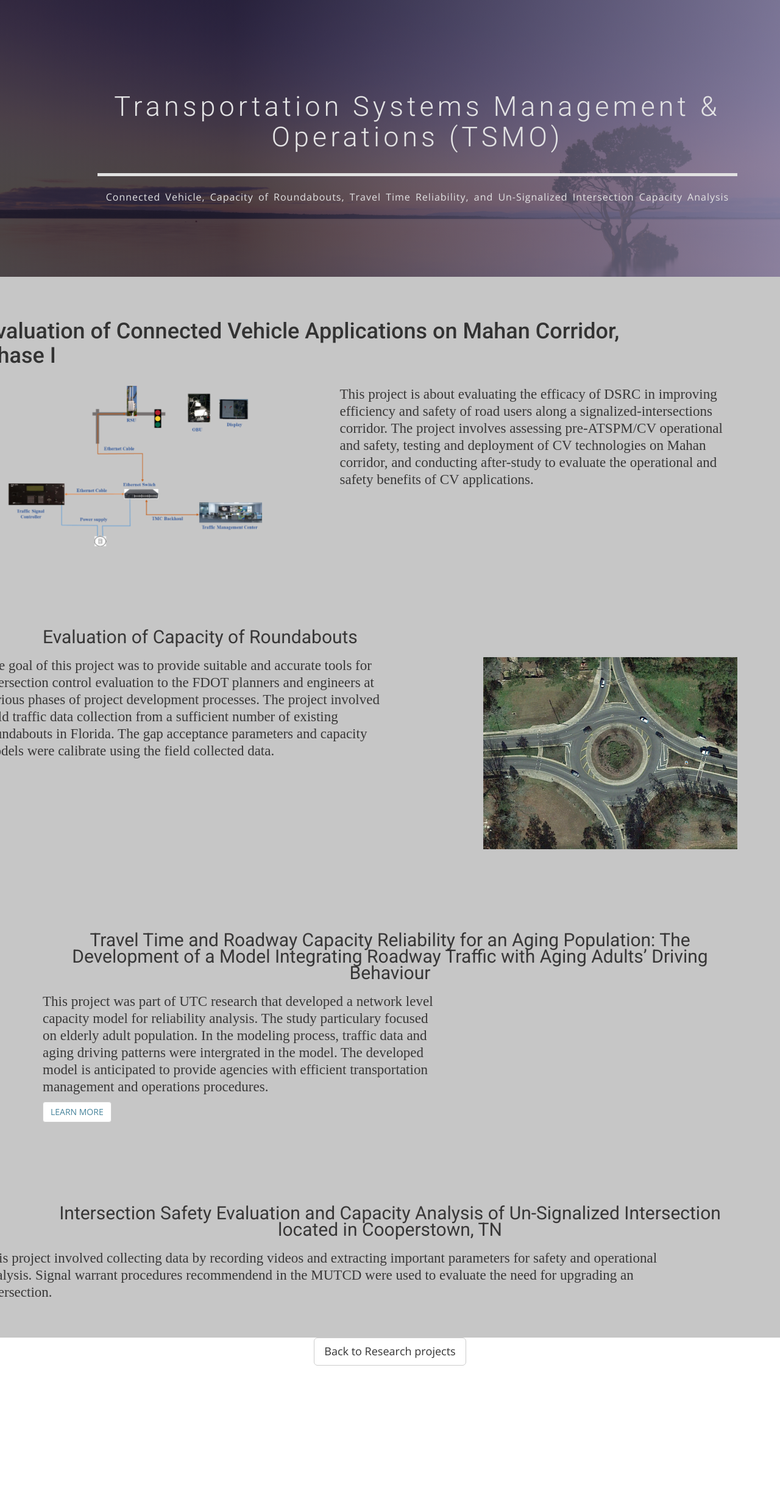
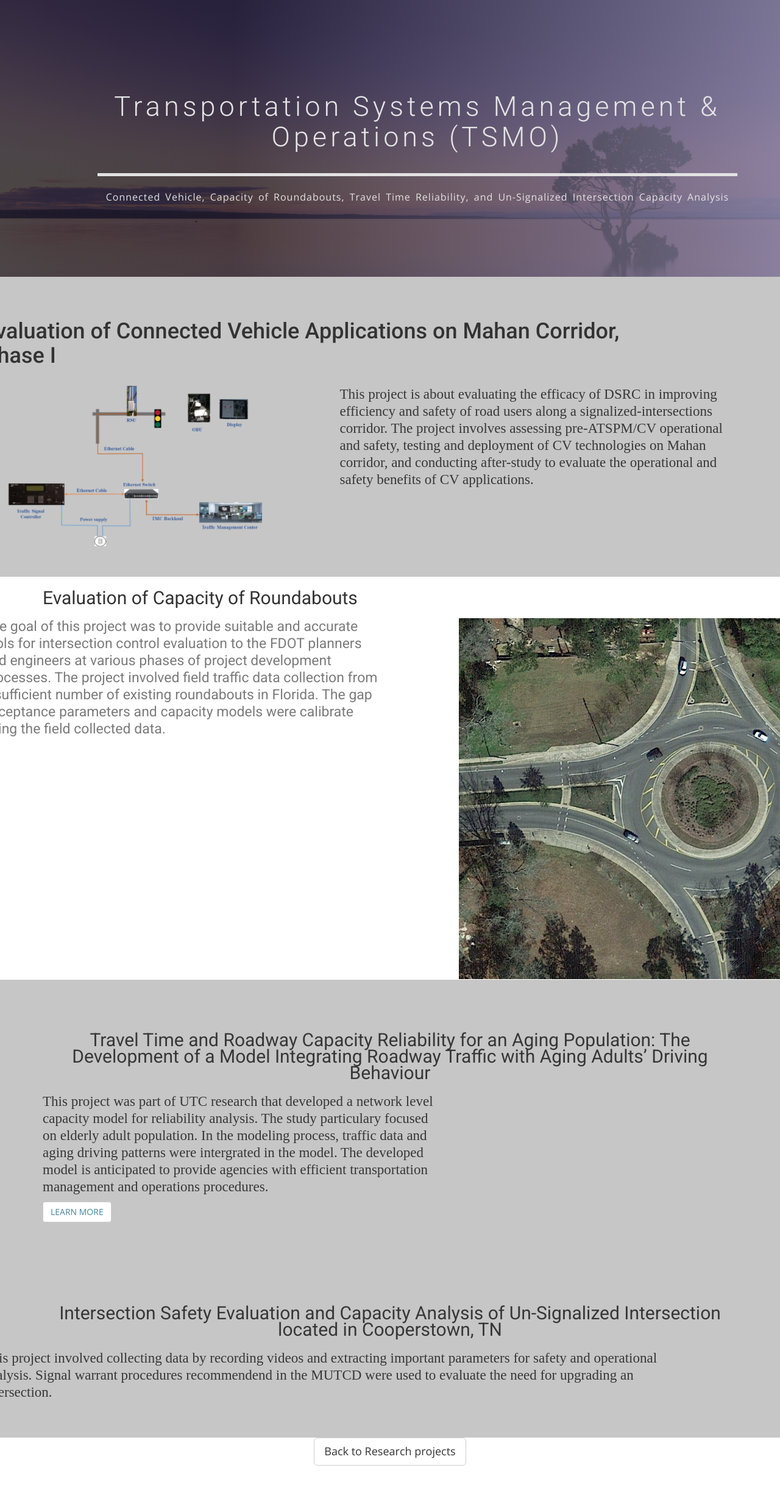
Before and after one commit to ekidando/Emma, a Jekyll site: the page built from TSMO.html, in a window 1280 px wide. Shown: the whole page at 61% size. Built offline with Jekyll 4.4.1, drawn with Linux system fonts in a browser that asks for light colours; nearby versions of some CDN libraries; some web fonts are replaced; before the commit the page ends 2280 px from its top, so only the background shows below that.

Commit message:
Update TSMO.html

```diff
--- a/TSMO.html
+++ b/TSMO.html
@@ -20,7 +20,7 @@ published: true
 </section>
 
 <!--Project 1 -->
-<section id="resercpro" class="selectColorr selectedColortxt">
+<section id="resercpro">
   <div class="container">
     <div class="row">
       <div class="col-md-12 col-md-pull-1">
@@ -45,7 +45,7 @@ published: true
 </section>
 
 <!-- Project 2 -->
-<section id="resercpro">
+<section id="intro">
   <div class="container">
     <div class="row">
       <div class="col-md-12">
```
